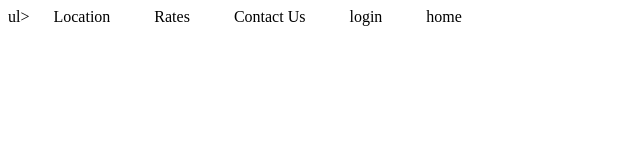
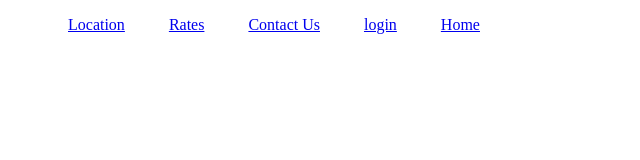
Before and after one commit to kipkirui63/myportfolio, a plain HTML site: page Contact Us.html in a window 1280 px wide. Shown: the whole page, without its empty margins (0-640 px from the left). Drawn offline with Linux system fonts and the light colour scheme.

Commit message:
I haved added links

```diff
--- a/Contact us.html
+++ b/Contact Us.html
@@ -8,12 +8,12 @@
     <link rel="stylesheet" href="style.css">
 </head>
 <body>
-    ul>
-        <li><a href="Location.html"></a> Location</li>
-        <li><a href="Rates.html"></a> Rates</li>
-        <li><a href="Contact Us.html"></a> Contact Us</li>
-        <li><a href="login.html"></a> login</li>
-        <li><a href="home.html"></a> home</li>
+    <ul>
+        <li><a href="Location.html">Location</a></li>
+        <li><a href="Rates.html">Rates</a></li>
+        <li><a href="Contact Us.html">Contact Us</a></li>
+        <li><a href="login.html">login</a></li>
+        <li><a href="home.html">Home</a></li>
     </ul>
 </body>
 </html>
```
Also changed, not shown: Home.html (renamed from home.html).
